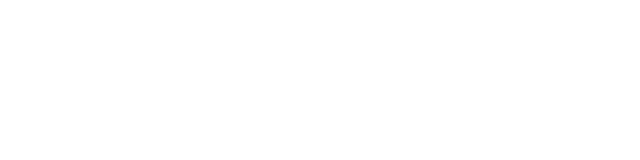
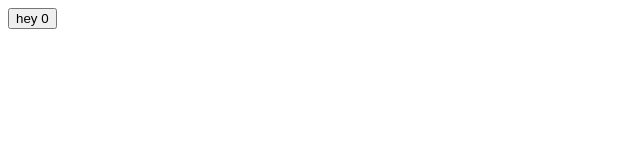
Before and after one commit to vrinda2606/practice, a React (Create React App) app: page / in a window 1280 px wide. Shown: the top 160 px of the page, without its empty margins (0-640 px from the left). Built offline with nearby package versions, Linux system fonts and the light colour scheme.

Commit message:
initial commit

```diff
--- a/src/Practice.jsx
+++ b/src/Practice.jsx
@@ -1,13 +1,37 @@
-import React from "react";
+import React, { useEffect, useState } from "react";
 const Practice = () => {
+
+    const [num,setNum] = useState(0);
+
+    useEffect( () => {
+        document.title=`You clicked ${num} times` ;
+    },[num]);
+
     return (<>
-
+       <button onClick={() => {setNum(num+1);}}> hey {num} </button>
     </>);
 }
 
 export default Practice;
 
+/*
+useEffect
+import React, { useEffect, useState } from "react";
+const Practice = () => {
 
+    const [num,setNum] = useState(0);
+
+    useEffect( () => {
+        document.title=`You clicked ${num} times` ;
+    },[num]);
+
+    return (<>
+       <button onClick={() => {setNum(num+1);}}> hey {num} </button>
+    </>);
+}
+
+export default Practice;
+*/
 
 /*
 For applying dynamic time to website
@@ -30,7 +54,6 @@
 
 */
 
-
 /*
 
 For Context API
```
